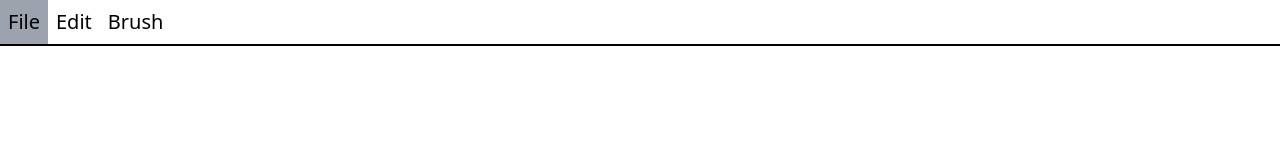
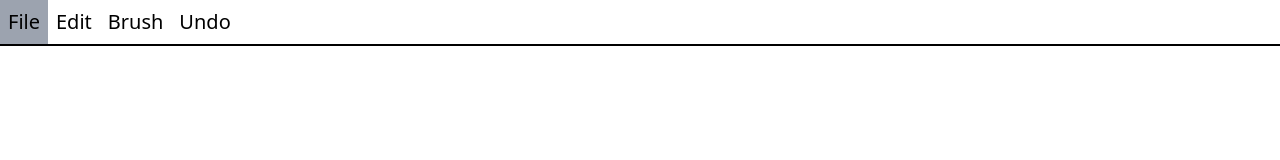
Before and after one commit to CuzImClicks/Bildbearbeitung, a SvelteKit app: page / in a window 1280 px wide. Shown: the top 160 px of the page. Built offline with nearby package versions, Linux system fonts and the light colour scheme.

Commit message:
added undo button (speedrun)

```diff
--- a/src/routes/Image.svelte
+++ b/src/routes/Image.svelte
@@ -17,7 +17,7 @@ Die Sammlung an Pixeln ist in einer Scrollable Komponente eingebettet, die es er
         if (!event.ctrlKey) return; // Nur wenn die Strg-Taste gedrückt ist
         event.preventDefault(); // Verhindert das Scrollen/Zoomen der Seite
 
-        sc = Math.min(Math.max(10, sc + (event.deltaY / 50) * -2), 50);
+        sc = Math.min(Math.max(8, sc + (event.deltaY / 50) * -2), 50);
         // Teilt die Scroll-Distanz durch 50 und multipliziert sie mit -2, um die Pixelgröße zu verändern.
         // Begrenzt die Pixelgröße auf 10 bis 50.
     }
--- a/src/routes/Navbar.svelte
+++ b/src/routes/Navbar.svelte
@@ -16,7 +16,7 @@ Die Navigationsleiste am oberen Bildschirmrand.
     } from "./backend";
     import type {Brush} from "./brushes";
     import {brushes} from "./brushes";
-    import {blue, brushType, darkenPercentage, green, image, red} from "./store";
+    import {blue, brushType, darkenPercentage, green, image, red, history} from "./store";
     import NewImageMenu from "./NewImageMenu.svelte";
     import LoadFile from "./LoadFile.svelte";
 
@@ -48,6 +48,7 @@ Die Navigationsleiste am oberen Bildschirmrand.
     let brushesMenuVisible = false;
     let newImageMenuVisible = false;
     let loadImageMenuVisible = false;
+    let undoMenuVisible = false;
 
     /**
      * Die Liste der Menükategorien mit ihren Untermenüpunkten.
@@ -185,6 +186,21 @@ Die Navigationsleiste am oberen Bildschirmrand.
                 display: brush.name,
             }))
         },
+        {
+            name: "undo",
+            display: "Undo",
+            action: () => {
+                $history.pop();
+
+
+                let v = $history.pop();
+                if(v !== undefined) {
+                    $image = v;
+                }
+            },
+            visible: undoMenuVisible,
+            children: []
+        },
     ];
 </script>
 
@@ -198,6 +214,7 @@ Die Navigationsleiste am oberen Bildschirmrand.
                             if (cat.name !== category.name) cat.visible = false;
                         }
                         category.visible = !category.visible
+                        category.action();
                     }}>{category.display}</button>
                     {#if category.visible}
                         <ul class="flex items-stretch flex-col absolute h-max bg-gray-200 z-50">
--- a/src/routes/backend.ts
+++ b/src/routes/backend.ts
@@ -124,7 +124,7 @@ export function stringToArray(text: string) {
 }
 
 /**
- * Konvertiert ein dreidimensionales Array zu einem png Bild als Base64 String
+ * Konvertiert ein dreidimensionales Array zu einem png Bild
  * @param pixelSize
  * @param image
  */
--- a/src/routes/brushes.ts
+++ b/src/routes/brushes.ts
@@ -125,7 +125,7 @@ export function fill(x: number, y: number, brushSize: number, image: Array<Array
  * Zeichnet mit dem Pinsel an der Stelle (x|y) auf das Bild
  */
 export function brush(x: number, y: number, brushSize: number, image: Array<Array<Array<number>>>): Array<Array<Array<number>>> {
-    const type = brushes.find((it:Brush) => it.brushType === get(brushType));
+    const type = brushes.find((it:Brush) => it.brushType === get(brushType)); // Findet die richtige Rechnung für den gwünschten Pinsel
     if (type) {
         return type.brush(x, y, brushSize, image);
     }
--- a/src/routes/store.ts
+++ b/src/routes/store.ts
@@ -1,6 +1,7 @@
 import type {Writable} from 'svelte/store';
 import {writable} from 'svelte/store';
 import {browser} from "$app/environment";
+import {get} from "svelte/store";
 
 /**
  * Enthält alle globalen Variablen, die von mehreren Komponenten verwendet werden.
@@ -39,6 +40,7 @@ export const outerWidth = writable(0);
 export const outerHeight = writable(0);
 export const innerWidth = writable(0);
 export const innerHeight = writable(0);
+export const history: Writable<Array<Array<Array<Array<number>>>>> = writable([]);
 
 /**
  * 3D Array: [x][y][r,g,b]
@@ -57,4 +59,8 @@ image.subscribe((value) => {
     if (browser) {
         localStorage["image"] = JSON.stringify(value);
     }
-})
+
+    let h = get(history);
+    h.push(JSON.parse(JSON.stringify(value)));
+    history.set(h);
+});
```
